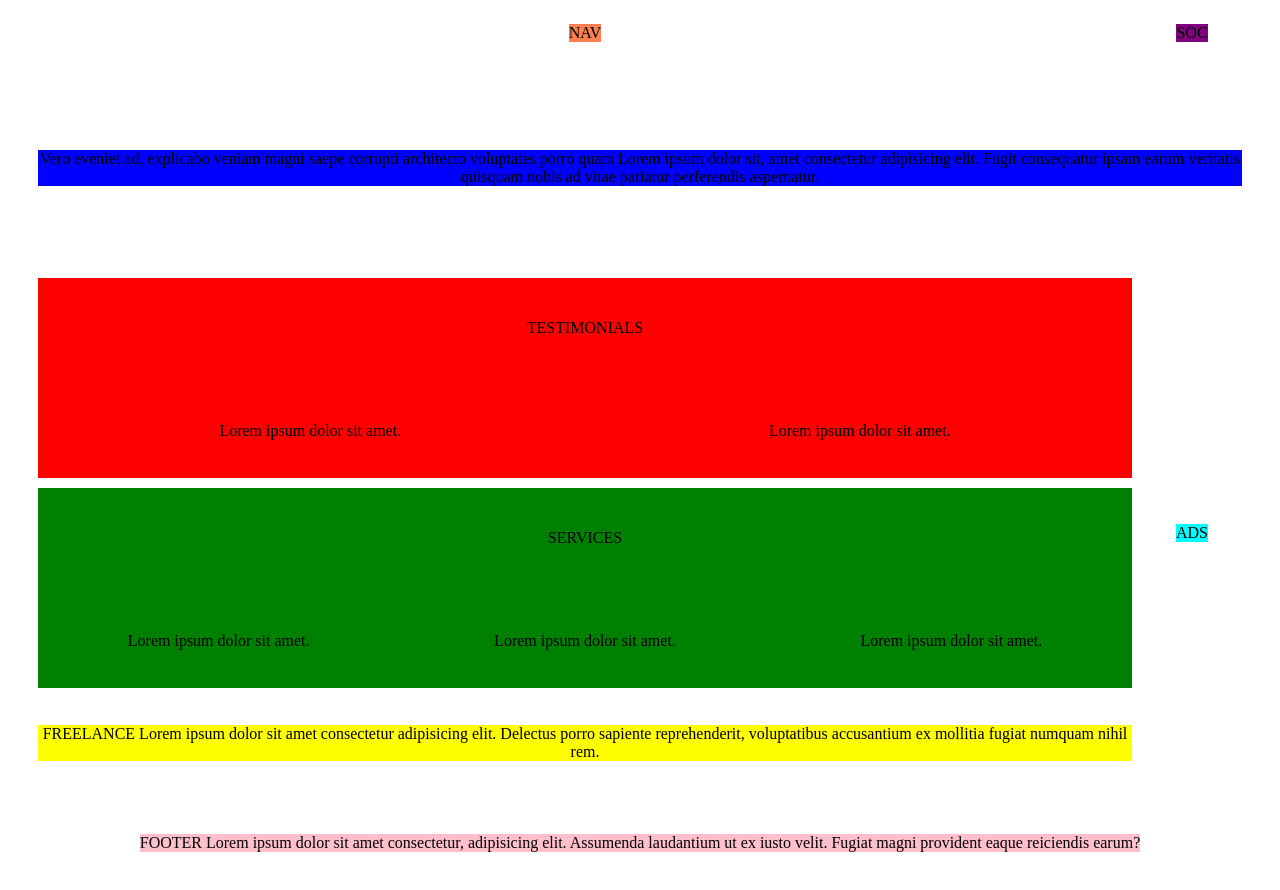
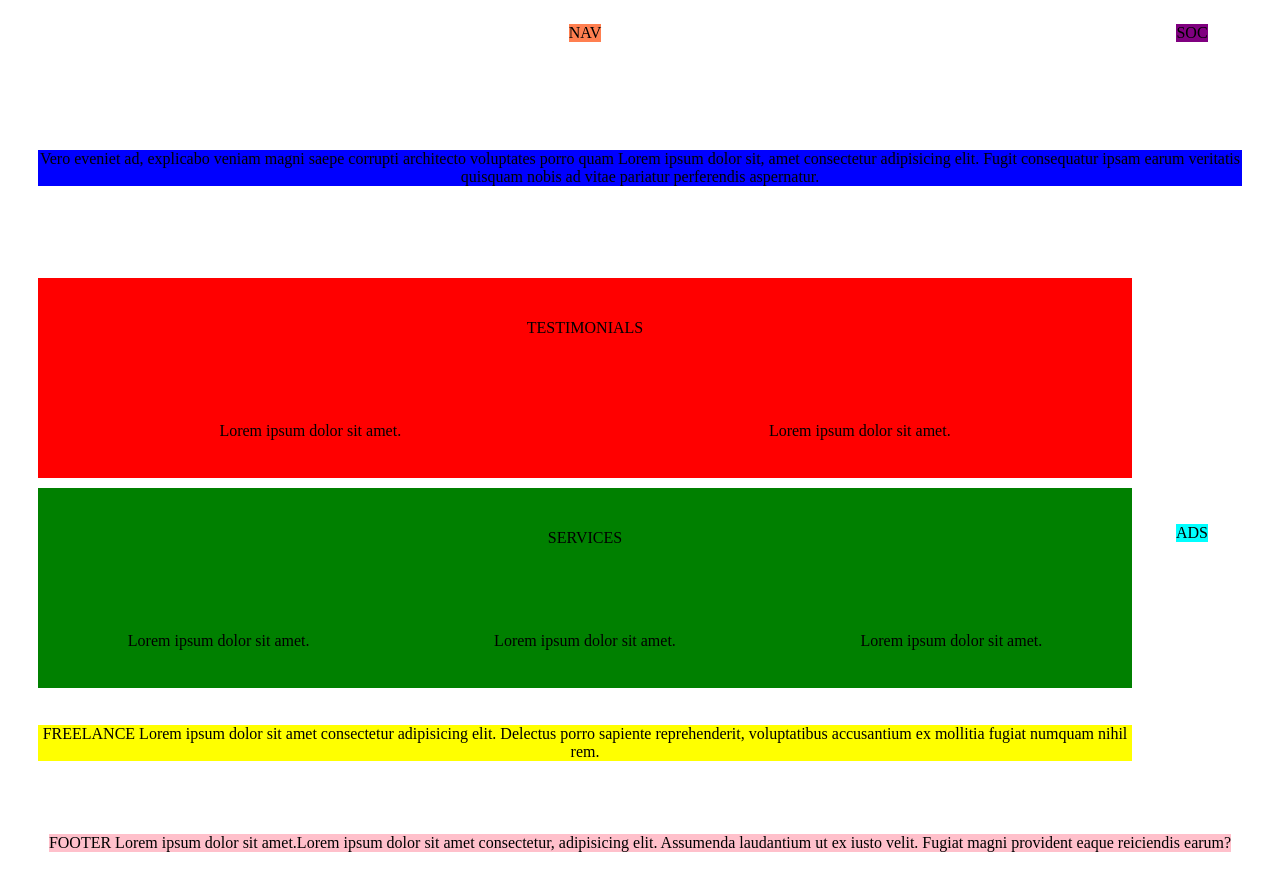
Before and after one commit to martynas3113/Grid-layout, a plain HTML site: page index.html in a window 1280 px wide. Drawn offline with Linux system fonts and the light colour scheme.

Commit message:
Update index.html

```diff
--- a/index.html
+++ b/index.html
@@ -40,7 +40,7 @@
             <span>ADS</span>
         </div>
         <footer>
-            <span>FOOTER Lorem ipsum dolor sit amet consectetur, adipisicing elit. Assumenda laudantium ut ex iusto velit. Fugiat magni provident eaque reiciendis earum?</span>
+            <span>FOOTER Lorem ipsum dolor sit amet.Lorem ipsum dolor sit amet consectetur, adipisicing elit. Assumenda laudantium ut ex iusto velit. Fugiat magni provident eaque reiciendis earum?</span>
         </footer>
         <nav>
             <span>NAV</span>
```
